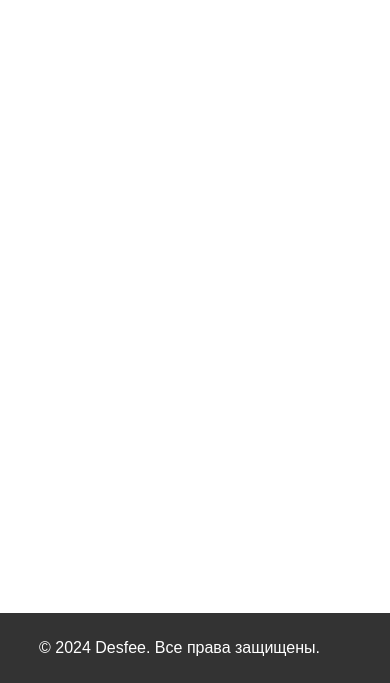
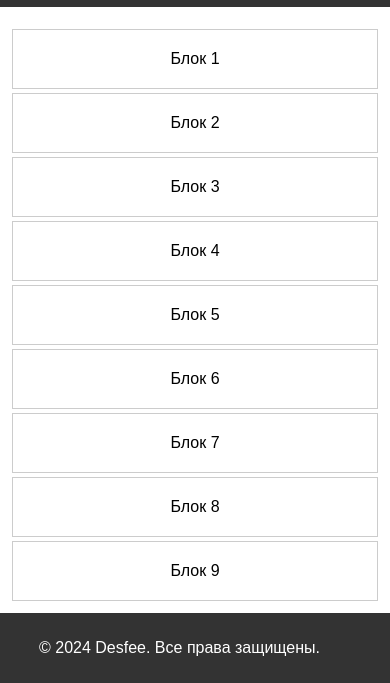
Before and after one commit to Romanfomic/Desfee, a plain HTML site: page index.html in a window 390 px wide. Shown: the part 161-844 px from the top of the page. Drawn offline with Linux system fonts and the light colour scheme.

Commit message:
add blocks

```diff
--- a/index.html
+++ b/index.html
@@ -22,11 +22,19 @@
   </header>
 
   <div class="container">
-
+    <div class="block">Блок 1</div>
+    <div class="block">Блок 2</div>
+    <div class="block">Блок 3</div>
+    <div class="block">Блок 4</div>
+    <div class="block">Блок 5</div>
+    <div class="block">Блок 6</div>
+    <div class="block">Блок 7</div>
+    <div class="block">Блок 8</div>
+    <div class="block">Блок 9</div>
   </div>
 
   <footer>
-    <div class="container">
+    <div class="footer-container">
       <p>&copy; 2024 Desfee. Все права защищены.</p>
     </div>
   </footer>
--- a/styles.css
+++ b/styles.css
@@ -9,6 +9,19 @@ body {
     margin: 0 auto;
     display: flex;
     justify-content: space-between;
+}
+
+.container {
+    display: grid;
+    grid-template-columns: repeat(3, 1fr);
+    margin: 20px 10px;
+}
+
+.block {
+    border: 1px solid #ccc;
+    padding: 20px;
+    margin: 2px;
+    text-align: center;
 }
 
 .header-container h1 a{
@@ -63,28 +76,40 @@ footer {
     width: 100%;
 }
 
-.container {
+.footer-container {
     width: 80%;
     margin: 0 auto;
     display: flex;
     flex-wrap: wrap;
 }
 
-.container > div {
-    width: 30%;
-    margin: 10px;
-    padding: 20px;
-    border: 1px solid #ddd;
+@media (max-width: 1000px) {
+    .container {
+        grid-template-columns: repeat(2, 1fr);
+    }
 }
-
-@media (max-width: 768px) {
-    .container > div {
-        width: 45%;
+@media (max-width: 700px) {
+    .container {
+        grid-template-columns: repeat(1, 1fr);
     }
 }
 
-@media (max-width: 480px) {
-    .container > div {
+
+@media (max-width: 500px) {
+    .header-container {
+        flex-direction: column;
+        align-items: center;
         width: 100%;
+      }
+}
+@media (max-width: 275px) {
+    .header-container {
+        flex-direction: column;
+        align-items: center;
+        width: 100%;
+      }
+      nav ul li {
+        display: block;
+        margin-bottom: 10px;
     }
 }
```
Also changed, not shown: about.html (+1 -1 lines), services.html (+1 -2 lines).
